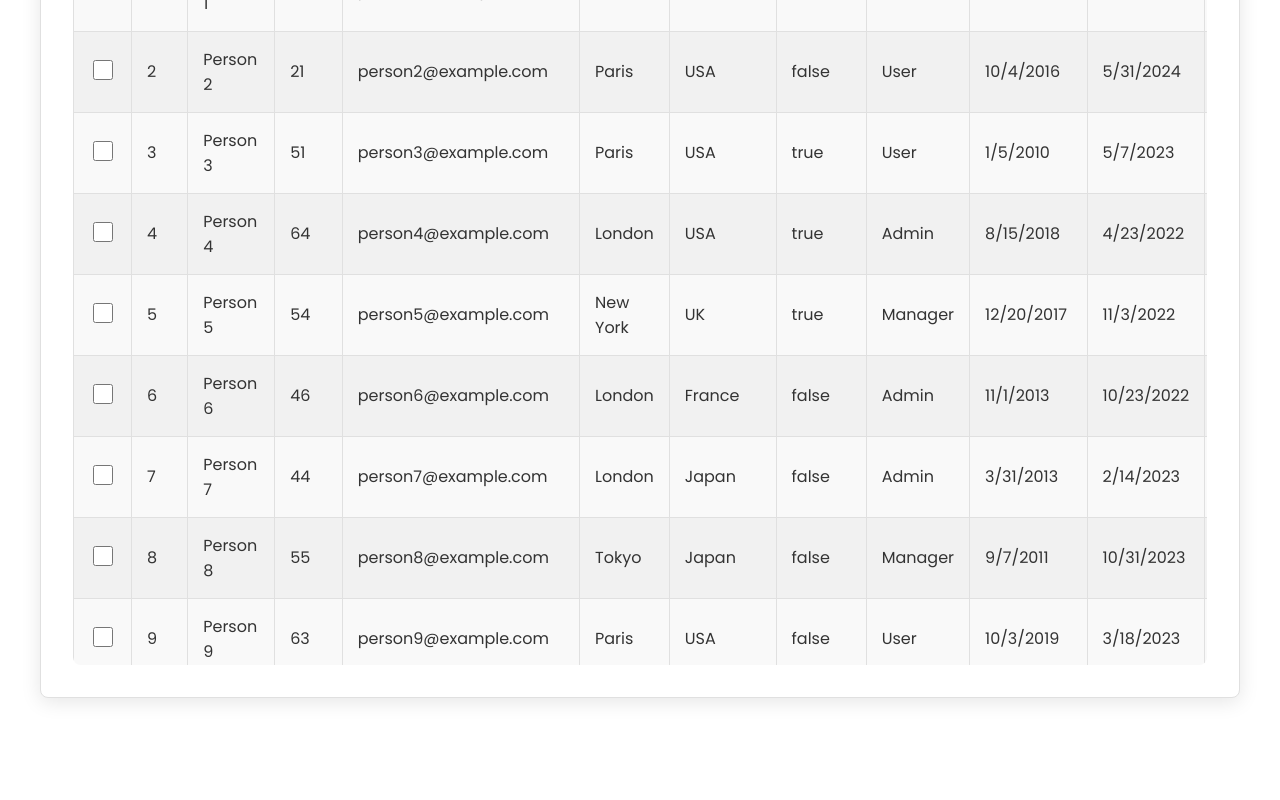
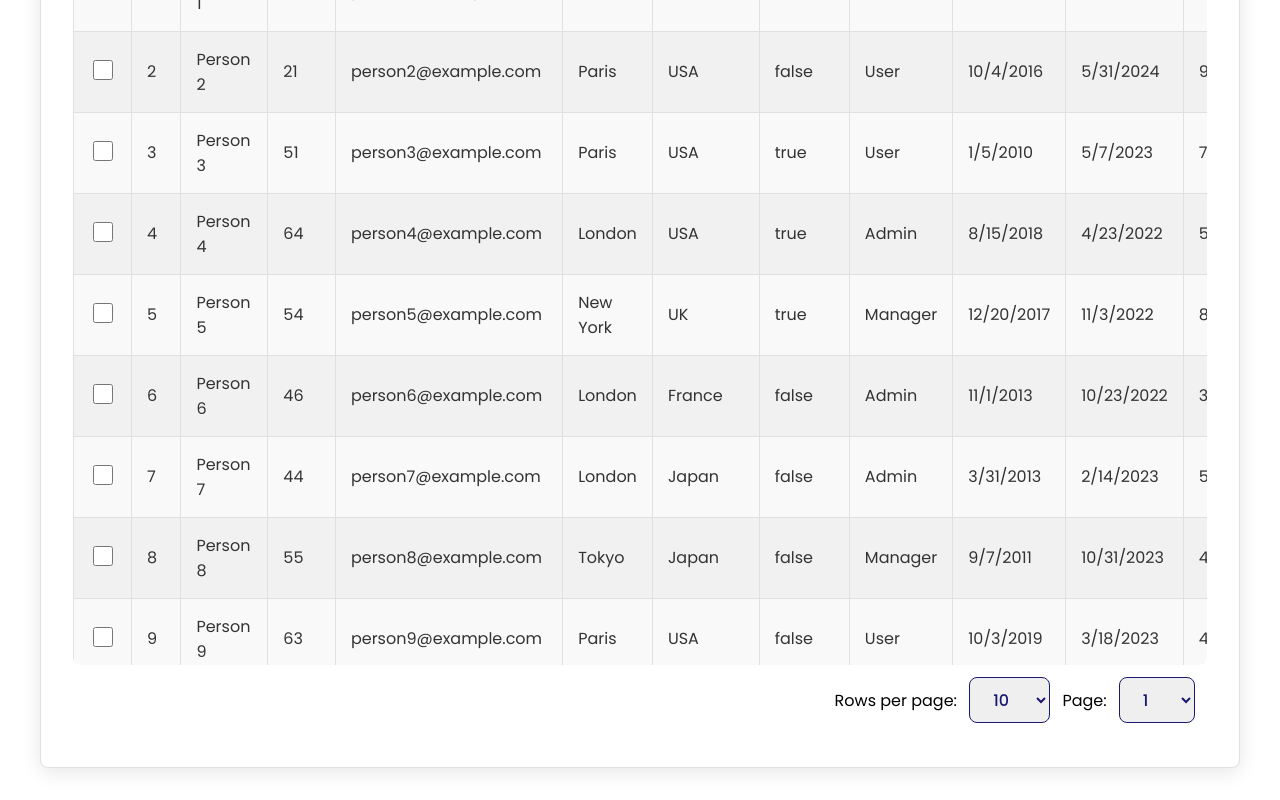
Before and after one commit to EilonV3/table-assignment, a React (Vite) app: page / in a window 1280 px wide. Shown: the part 459-1259 px from the top of the page. Before the commit the page ends 1189 px from the top, so only its background shows below. Built offline with nearby package versions, Linux system fonts and the light colour scheme.

Commit message:
Added pagination 1. user can modify the number of rows per page 2. user can navigate between pages

```diff
--- a/src/components/table/Table.module.css
+++ b/src/components/table/Table.module.css
@@ -117,12 +117,31 @@ button {
     background-color: midnightblue;
     cursor: pointer;
     transition: all 0.3s ease;
-    min-width: 8rem;
+    min-width: 4rem;
+    margin: 0.75rem;
+}
+
+.selectPagination {
+    border-radius: 8px;
+    border: 1px solid midnightblue;
+    padding: 0.6em 1.2em;
+    font-size: 1em;
+    font-weight: 500;
+    font-family: 'Poppins', sans-serif;
+    background-color-color: #ffffff;
+    color: midnightblue;
+    cursor: pointer;
+    transition: all 0.3s ease;
+    min-width: 4rem;
     margin: 0.75rem;
 }
 
 .selectDropdown:hover {
     box-shadow: 0 4px 15px rgba(0, 0, 0, 0.2);
+}
+.selectPagination:hover {
+    box-shadow: 0 4px 15px rgba(0, 0, 0, 0.2);
+    background-color: #cccccc;
 }
 input[type="checkbox"] {
     accent-color: #6a5acd;
--- a/src/components/table/Table.tsx
+++ b/src/components/table/Table.tsx
@@ -3,7 +3,7 @@ import { getTableData, saveData } from "../../api/dataApi.ts";
 import { TableData } from "../../types";
 import styles from './Table.module.css';
 import EditCell from "../edit-cell/EditCell.tsx";
-import CustomDropdown from "../custom-dropdown/CustomDropdown.tsx"; // Adjust the path as needed
+import CustomDropdown from "../custom-dropdown/CustomDropdown.tsx";
 
 const selectedRowsReducer = (state: Set<string>, action: { type: any; rowId: string; rowIds: any[]; }): Set<string> => {
     const newState = new Set(state);
@@ -34,6 +34,8 @@ export const Table: React.FC = () => {
     const [groupColumn, setGroupColumn] = useState<string>('active');
     const [searchTerm, setSearchTerm] = useState<string>('');
     const [isGrouping, setIsGrouping] = useState<boolean>(false);
+    const [currentPage, setCurrentPage] = useState<number>(1);
+    const [rowsPerPage, setRowsPerPage] = useState<number>(10);
 
     useEffect(() => {
         const data = getTableData();
@@ -140,6 +142,32 @@ export const Table: React.FC = () => {
         }, {} as { [key: string]: TableData });
     };
 
+    const filteredData = tableData ? {
+        columns: tableData.columns,
+        data: tableData.data.filter(row => {
+            return visibleColumns.some(colId => {
+                const cellValue = row[colId]?.toString().toLowerCase();
+                return cellValue && cellValue.includes(searchTerm.toLowerCase());
+            });
+        })
+    } : null;
+
+    const totalPages = filteredData ? Math.ceil(filteredData.data.length / rowsPerPage) : 1;
+
+    const paginatedData = filteredData ? {
+        columns: filteredData.columns,
+        data: filteredData.data.slice((currentPage - 1) * rowsPerPage, currentPage * rowsPerPage)
+    } : null;
+
+    const handleRowsPerPageChange = (e: React.ChangeEvent<HTMLSelectElement>) => {
+        setRowsPerPage(Number(e.target.value));
+        setCurrentPage(1);
+    };
+
+    const handlePageChange = (e: React.ChangeEvent<HTMLSelectElement>) => {
+        setCurrentPage(Number(e.target.value));
+    };
+
     if (!tableData) return <h1> Loading Data! </h1>;
 
     return (
@@ -159,11 +187,12 @@ export const Table: React.FC = () => {
                 <button onClick={() => setIsGrouping(!isGrouping)}>
                     {isGrouping ? 'Disable Grouping' : 'Enable Grouping'}
                 </button>
-                {isGrouping && <select value={groupColumn} onChange={handleGroupColumnChange} className={styles.selectDropdown}>
-                    {tableData.columns.map(col => (
-                        <option key={col.id} value={col.id}>{col.title}</option>
-                    ))}
-                </select>}
+                {isGrouping &&
+                    <select value={groupColumn} onChange={handleGroupColumnChange} className={styles.selectDropdown}>
+                        {tableData.columns.map(col => (
+                            <option key={col.id} value={col.id}>{col.title}</option>
+                        ))}
+                    </select>}
                 <input
                     type="text"
                     placeholder="Search..."
@@ -226,12 +255,7 @@ export const Table: React.FC = () => {
                                 </tr>
                             ))}
                         </React.Fragment>
-                    )) : tableData.data.filter(row => {
-                        return visibleColumns.some(colId => {
-                            const cellValue = row[colId]?.toString().toLowerCase();
-                            return cellValue && cellValue.includes(searchTerm.toLowerCase());
-                        });
-                    }).map((row) => (
+                    )) : paginatedData?.data.map((row) => (
                         <tr key={row.id}>
                             <td>
                                 <input
@@ -258,7 +282,23 @@ export const Table: React.FC = () => {
                     ))}
                     </tbody>
                 </table>
-            </div>}
+            </div>
+            }
+            <div className={styles.buttoncontainer}>
+                <label>Rows per page:</label>
+                <select value={rowsPerPage} onChange={handleRowsPerPageChange}
+                        className={styles.selectPagination}>
+                    {[10, 25, 50].map(num => (
+                        <option key={num} value={num}>{num}</option>
+                    ))}
+                </select>
+                <label>Page:</label>
+                <select value={currentPage} onChange={handlePageChange} className={styles.selectPagination}>
+                    {Array.from({length: totalPages}, (_, i) => i + 1).map(page => (
+                        <option key={page} value={page}>{page}</option>
+                    ))}
+                </select>
+            </div>
         </div>
     );
 };
```
